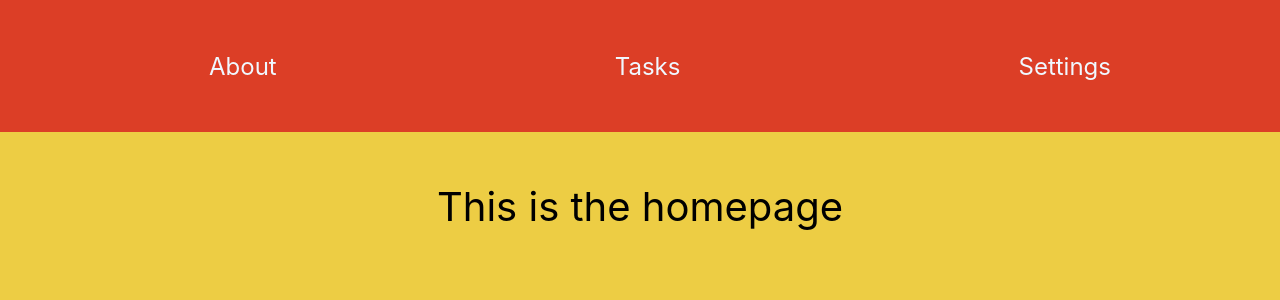
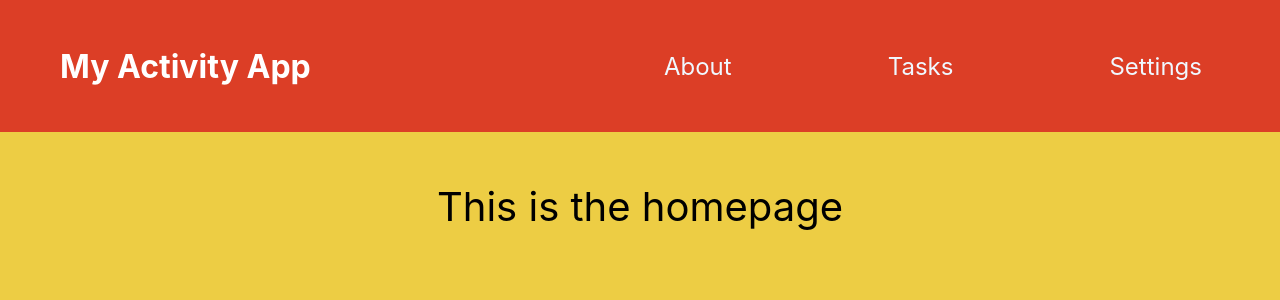
Before and after one commit to makzibs/ReactApp-Final-Project, a React (Create React App) app: page / in a window 1280 px wide. Shown: the top 300 px of the page. Built offline with nearby package versions, Linux system fonts and the light colour scheme.

Commit message:
Fixing layouts

```diff
--- a/src/App.js
+++ b/src/App.js
@@ -2,7 +2,7 @@ import About from "./components/About";
 import Tasks from "./components/Tasks";
 import Setting from "./components/Setting";
 import { Routes, Route } from "react-router-dom";
-import { Link } from "react-router-dom";
+import { NavLink } from "react-router-dom";
 import "./styles/App.css";
 
 function App() {
@@ -10,15 +10,18 @@ function App() {
     <div className="App">
       <nav className="nav-container">
 
+        <h1>My Activity App</h1>
+
         <ul className="nav-items">
+
           <li >
-            <Link to="/about">About</Link>
+            <NavLink to="/about">About</NavLink>
           </li>
           <li>
-            <Link to="/tasks">Tasks</Link>
+            <NavLink to="/tasks">Tasks</NavLink>
           </li>
           <li>
-            <Link to="/setting">Settings</Link>
+            <NavLink to="/setting">Settings</NavLink>
           </li>
         </ul>
 
--- a/src/styles/App.css
+++ b/src/styles/App.css
@@ -14,7 +14,14 @@
     display: flex;
     align-items: center;
 }
+.nav-container h1{
+    width: 70vw;
+    margin-left: 60px;
+    color: white;
+    font-size: 32px;
+}
 .nav-items{
+
     display: flex;
     width: 100vw;
     justify-content: space-around;
```
